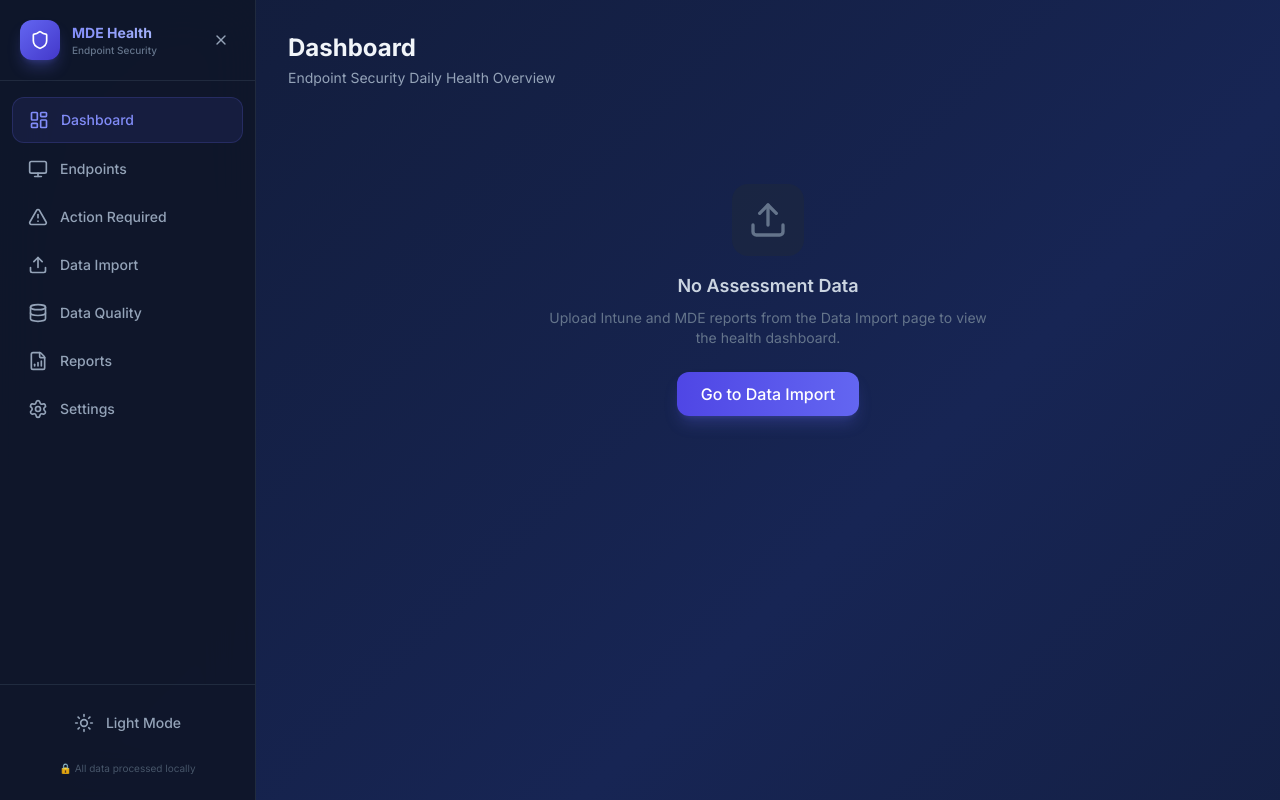
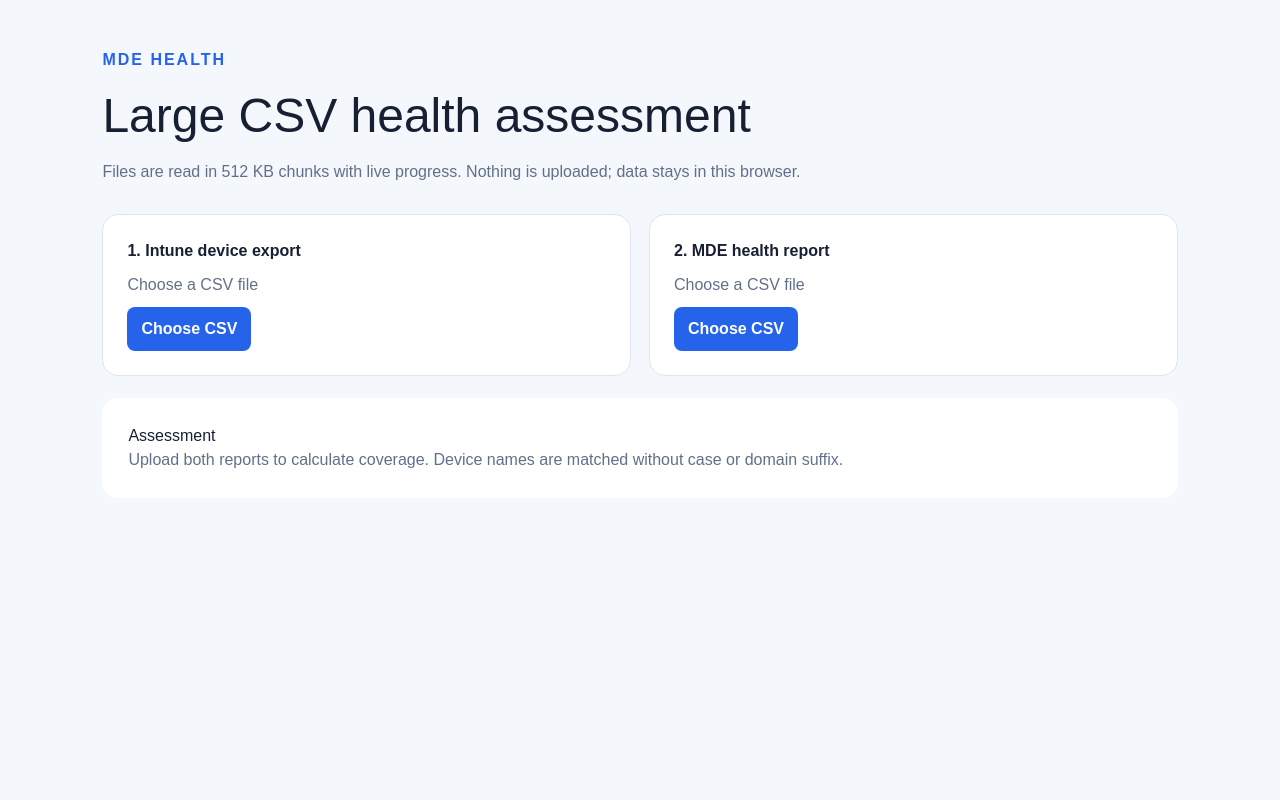
Before and after one commit to Dheena97/MDE-Health, a React (Vite) app: page /import in a window 1280 px wide. Built offline with nearby package versions, Linux system fonts and the light colour scheme.

Commit message:
Refactor App component and add CSV upload functionality

```diff
--- a/src/App.tsx
+++ b/src/App.tsx
@@ -1,49 +1,44 @@
-import { HashRouter, Routes, Route } from 'react-router-dom';
-import { AppStateProvider } from './hooks/useAppState';
-import { useSettings } from './hooks/useSettings';
-import { AppLayout } from './components/layout/AppLayout';
-import DashboardPage from './pages/DashboardPage';
-import EndpointsPage from './pages/EndpointsPage';
-import ActionRequiredPage from './pages/ActionRequiredPage';
-import DataImportPage from './pages/DataImportPage';
-import DataQualityPage from './pages/DataQualityPage';
-import ReportsPage from './pages/ReportsPage';
-import SettingsPage from './pages/SettingsPage';
-import { useEffect } from 'react';
+import { useMemo, useState, type ChangeEvent } from 'react';
+import Papa from 'papaparse';
 
-function AppInner() {
-  const { settings, updateSettings, updateWeights, resetToDefaults, toggleDarkMode } = useSettings();
+type Report = { file: string; rows: number; devices: Set<string> };
+const norm = (v: unknown) => String(v ?? '').trim().toLowerCase().split('.')[0];
 
-  // Apply dark mode class to root
-  useEffect(() => {
-    document.documentElement.classList.toggle('dark', settings.darkMode);
-    document.documentElement.classList.toggle('light', !settings.darkMode);
-  }, [settings.darkMode]);
-
-  return (
-    <HashRouter>
-      <Routes>
-        <Route element={<AppLayout darkMode={settings.darkMode} onToggleDarkMode={toggleDarkMode} />}>
-          <Route path="/" element={<DashboardPage />} />
-          <Route path="/endpoints" element={<EndpointsPage />} />
-          <Route path="/actions" element={<ActionRequiredPage />} />
-          <Route path="/import" element={<DataImportPage settings={settings} />} />
-          <Route path="/quality" element={<DataQualityPage />} />
-          <Route path="/reports" element={<ReportsPage />} />
-          <Route path="/settings" element={
-            <SettingsPage settings={settings} updateSettings={updateSettings}
-              updateWeights={updateWeights} resetToDefaults={resetToDefaults} />
-          } />
-        </Route>
-      </Routes>
-    </HashRouter>
-  );
+function readCsv(file: File, label: string, progress: (n: number) => void): Promise<Report> {
+  return new Promise((resolve, reject) => {
+    let rows = 0; let column = ''; const devices = new Set<string>();
+    Papa.parse<Record<string, string>>(file, {
+      header: true, skipEmptyLines: 'greedy', chunkSize: 512 * 1024,
+      chunk: (result) => {
+        if (!column) column = (result.meta.fields ?? []).find(h => ['device name','computer name','hostname'].includes(h.trim().toLowerCase())) ?? '';
+        result.data.forEach(row => { rows++; const name = norm(row[column]); if (name) devices.add(name); });
+        progress(Math.min(99, Math.round(result.meta.cursor * 100 / file.size)));
+      },
+      complete: () => { progress(100); resolve({ file: file.name, rows, devices }); },
+      error: e => reject(new Error(e.message)),
+    });
+  });
 }
 
 export default function App() {
-  return (
-    <AppStateProvider>
-      <AppInner />
-    </AppStateProvider>
-  );
+  const [intune, setIntune] = useState<Report | null>(null);
+  const [mde, setMde] = useState<Report | null>(null);
+  const [busy, setBusy] = useState(''); const [percent, setPercent] = useState(0); const [error, setError] = useState('');
+  const summary = useMemo(() => { if (!intune || !mde) return null; let matched = 0; intune.devices.forEach(d => { if (mde.devices.has(d)) matched++; }); return { matched, missing: intune.devices.size - matched, rate: intune.devices.size ? Math.round(matched * 100 / intune.devices.size) : 0 }; }, [intune, mde]);
+  const upload = async (event: ChangeEvent<HTMLInputElement>, type: 'intune' | 'mde') => {
+    const file = event.target.files?.[0]; if (!file) return; setError(''); setBusy(type === 'intune' ? 'Reading Intune export' : 'Reading MDE health report'); setPercent(0);
+    try { const report = await readCsv(file, busy, setPercent); if (type === 'intune') setIntune(report); else setMde(report); } catch (e) { setError(e instanceof Error ? e.message : 'Could not read this CSV.'); } finally { setBusy(''); event.target.value = ''; }
+  };
+  return <main style={{ minHeight:'100vh', background:'#f4f7fb', color:'#172033', fontFamily:'Arial,sans-serif', padding:'48px max(24px,8vw)' }}>
+    <p style={{ color:'#2563eb', fontWeight:800, letterSpacing:2 }}>MDE HEALTH</p><h1 style={{ fontSize:48, margin:'8px 0' }}>Large CSV health assessment</h1><p style={{ color:'#61708a', maxWidth:700 }}>Files are read in 512 KB chunks with live progress. Nothing is uploaded; data stays in this browser.</p>
+    <section style={{ display:'grid', gridTemplateColumns:'repeat(auto-fit,minmax(260px,1fr))', gap:18, marginTop:30 }}>
+      <Upload title="1. Intune device export" report={intune} onChange={e => upload(e,'intune')} />
+      <Upload title="2. MDE health report" report={mde} onChange={e => upload(e,'mde')} />
+    </section>
+    {busy && <section style={{ background:'#fff', padding:18, borderRadius:14, marginTop:22 }}><b>{busy}</b><div style={{ height:10, background:'#e5ebf6', borderRadius:9, marginTop:12 }}><div style={{ height:10, width:percent + '%', background:'#2563eb', borderRadius:9 }} /></div><p>{percent}%</p></section>}
+    {error && <p style={{ color:'#b42318', fontWeight:700 }}>{error}</p>}
+    <section style={{ background:'#fff', padding:26, borderRadius:16, marginTop:22 }}><h2>Assessment</h2>{summary ? <div style={{ display:'grid', gridTemplateColumns:'repeat(auto-fit,minmax(180px,1fr))', gap:16 }}><Metric label="Matched devices" value={String(summary.matched)} color="#16805c" /><Metric label="Missing from MDE" value={String(summary.missing)} color="#c2413b" /><Metric label="Match rate" value={String(summary.rate) + '%'} color="#2563eb" /></div> : <p style={{ color:'#61708a' }}>Upload both reports to calculate coverage. Device names are matched without case or domain suffix.</p>}</section>
+  </main>;
 }
+function Upload({ title, report, onChange }: { title:string; report:Report|null; onChange:(e:ChangeEvent<HTMLInputElement>)=>void }) { return <label style={{ background:'#fff', padding:24, borderRadius:16, border:'1px solid #dce5f3', display:'grid', gap:10, cursor:'pointer' }}><b>{title}</b><span style={{ color:'#61708a' }}>{report ? report.rows.toLocaleString() + ' rows · ' + report.devices.size.toLocaleString() + ' devices' : 'Choose a CSV file'}</span><input style={{ display:'none' }} type="file" accept=".csv,text/csv" onChange={onChange}/><span style={{ background:'#2563eb', color:'#fff', padding:'10px 14px', borderRadius:8, width:'fit-content', fontWeight:700 }}>Choose CSV</span></label>; }
+function Metric({ label, value, color }: { label:string; value:string; color:string }) { return <article style={{ background:'#f8faff', padding:18, borderRadius:12 }}><span style={{ color:'#61708a' }}>{label}</span><strong style={{ display:'block', color, fontSize:32, marginTop:8 }}>{value}</strong></article>; }
```
